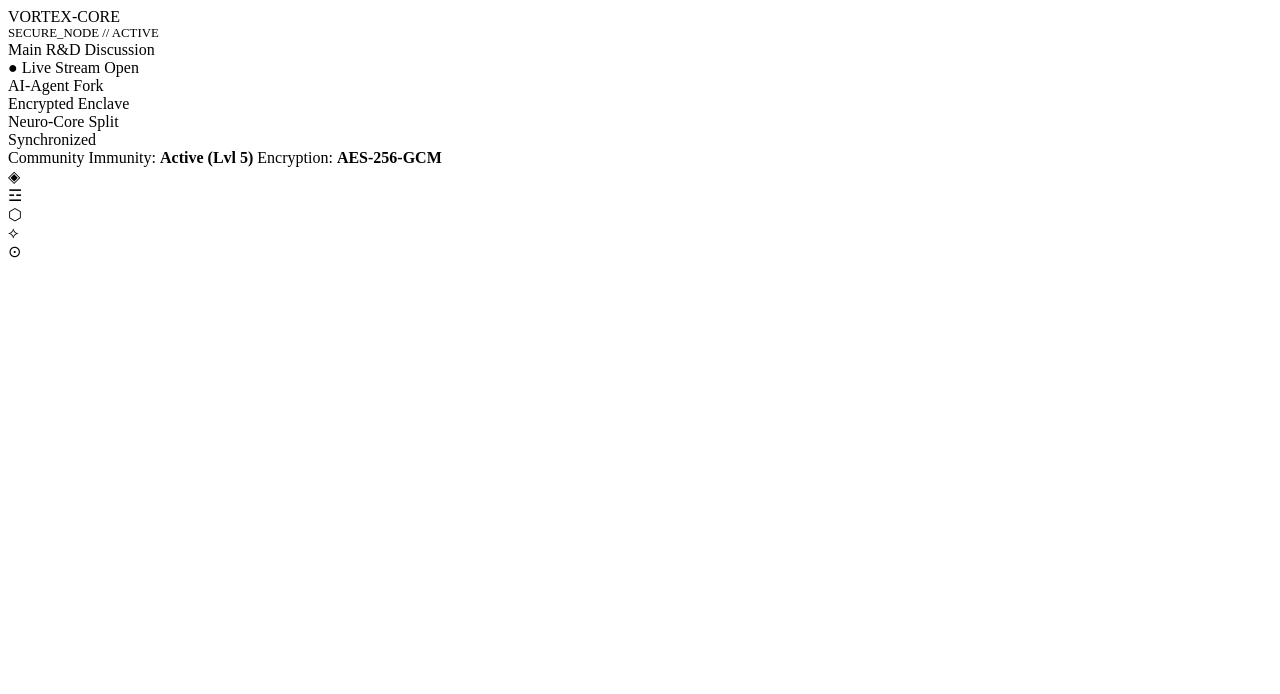
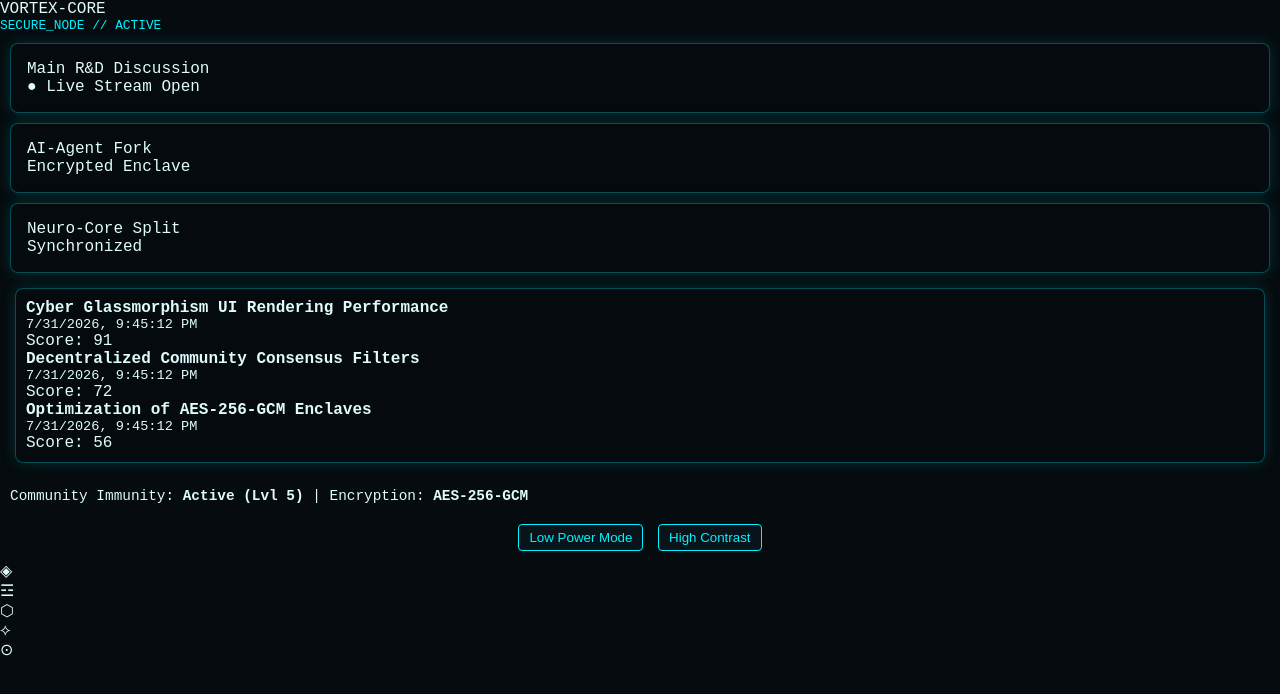
Before and after one commit to Madi-Engine-Core75/vortex-core-, a website with bundled scripts: page src/index.html in a window 1280 px wide. Built offline with nearby package versions, Linux system fonts and the light colour scheme.

Commit message:
Update stylesheet path and enhance layout elements

```diff
--- a/src/index.html
+++ b/src/index.html
@@ -4,14 +4,17 @@
   <meta charset="UTF-8">
   <meta name="viewport" content="width=device-width, initial-scale=1.0">
   <title>Vortex-Core | Cyber Matrix</title>
-  <link rel="stylesheet" href="madi-cyber-theme.css">
+  <!-- ربط ملف التنسيقات السيبرانية بالمسار الصحيح -->
+  <link rel="stylesheet" href="../assets/css/madi-cyber-theme.css">
+  <!-- ربط ملف فحص الأداء التكيفي للهواتف الضعيفة -->
+  <script src="./adaptive-perf.js" defer></script>
 </head>
 <body>
 
   <!-- الشريط العلوي -->
   <header class="cyber-header">
     <div class="cyber-logo">VORTEX-CORE</div>
-    <div class="cyber-actions" style="color: var(--neon-green); font-size: 0.8rem;">SECURE_NODE // ACTIVE</div>
+    <div class="cyber-actions" style="color: var(--teal-glow, #00f2fe); font-size: 0.8rem;">SECURE_NODE // ACTIVE</div>
   </header>
 
   <!-- القسم الأوسط: الغرف المتشعبة والعقد -->
@@ -19,30 +22,41 @@
     <div class="nodes-container">
 
       <!-- العقدة الرئيسية -->
-      <div class="cyber-node main active">
+      <div class="cyber-node main active vortex-card">
         <div class="node-title">Main R&D Discussion</div>
         <div class="node-status">● Live Stream Open</div>
       </div>
 
       <!-- العقد المتفرعة -->
-      <div class="cyber-node fork">
+      <div class="cyber-node fork vortex-card">
         <div class="node-title">AI-Agent Fork</div>
         <div class="node-status">Encrypted Enclave</div>
       </div>
 
-      <div class="cyber-node fork">
+      <div class="cyber-node fork vortex-card">
         <div class="node-title">Neuro-Core Split</div>
         <div class="node-status">Synchronized</div>
       </div>
 
     </div>
 
+    <!-- حاوية الملخص العصبي (مطلوبة لحقن بيانات main.js) -->
+    <section id="neural-digest-container" class="vortex-card" style="margin: 15px; padding: 10px;">
+      <!-- سيتم حقن الملخصات هنا برمجياً -->
+    </section>
+
     <!-- لوحة المؤشرات الحية -->
-    <div class="status-dashboard">
-      <span>Community Immunity: <b>Active (Lvl 5)</b></span>
+    <div class="status-dashboard" style="padding: 10px; font-size: 0.9rem;">
+      <span>Community Immunity: <b>Active (Lvl 5)</b></span> |
       <span>Encryption: <b>AES-256-GCM</b></span>
     </div>
   </main>
+
+  <!-- أزرار تبديل الوضع (اختياري يدوي خفيف) -->
+  <div style="padding: 10px; text-align: center;">
+    <button id="toggle-low-power" style="background:#081419; color:#00f2fe; border:1px solid #00f2fe; padding:5px 10px; border-radius:4px; cursor:pointer;">Low Power Mode</button>
+    <button id="toggle-high-contrast" style="background:#081419; color:#00f2fe; border:1px solid #00f2fe; padding:5px 10px; border-radius:4px; cursor:pointer; margin-left:5px;">High Contrast</button>
+  </div>
 
   <!-- شريط التنقل السفلي -->
   <nav class="cyber-tab-bar">
@@ -53,5 +67,7 @@
     <div class="tab-icon" title="Profile">⊙</div>
   </nav>
 
+  <!-- استدعاء المنطق البرمجي الأساسي بصيغة موديول -->
+  <script type="module" src="./main.js"></script>
 </body>
 </html>
```
